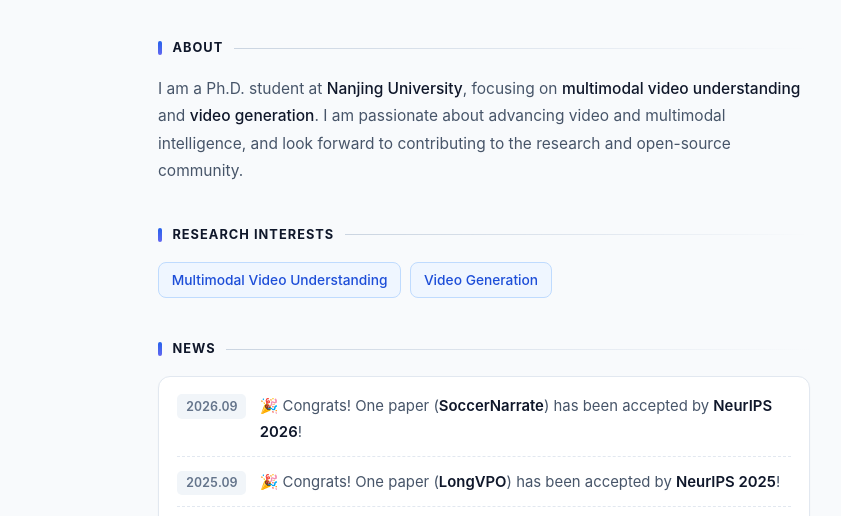
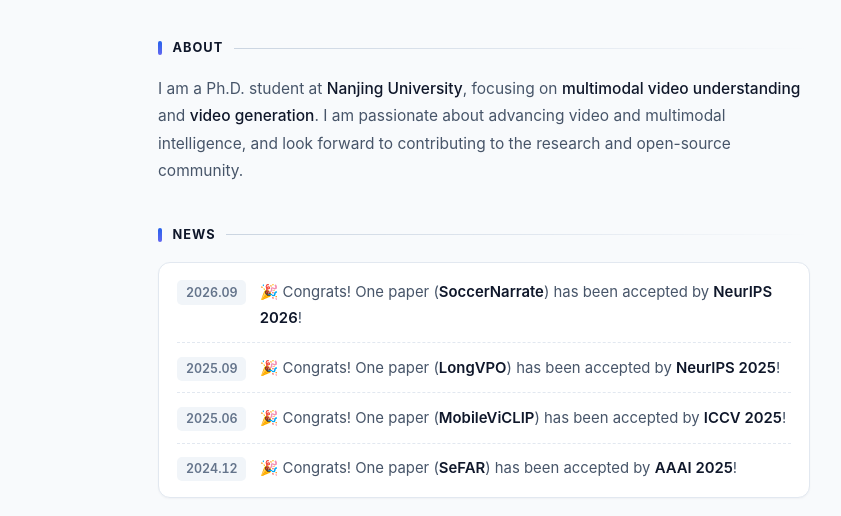
Before and after one commit to cauchyjia/cauchyjia.github.io, a plain HTML site: page index.html in a window 1280 px wide. Shown: the part 269-785 px from the top of the page, without its empty margins (156-997 px from the left). Drawn offline with Linux system fonts and the light colour scheme.

Commit message:
Simplify homepage sections
Co-authored-by: Cursor <cursoragent@cursor.com>

```diff
--- a/index.html
+++ b/index.html
@@ -77,14 +77,6 @@
           multimodal intelligence, and look forward to contributing to the research and
           open-source community.
         </p>
-      </section>
-
-      <section id="research" class="section">
-        <h2 class="section-title">Research Interests</h2>
-        <div class="tags">
-          <span class="tag">Multimodal Video Understanding</span>
-          <span class="tag">Video Generation</span>
-        </div>
       </section>
 
       <section id="news" class="section">
@@ -167,7 +159,6 @@
             </div>
           </li>
         </ul>
-        <p class="pub-note">* Equal contribution &nbsp;·&nbsp; † Corresponding author</p>
       </section>
     </main>
   </div>
```
